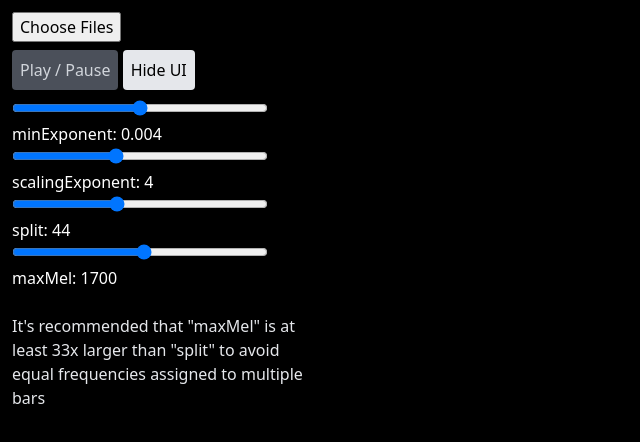
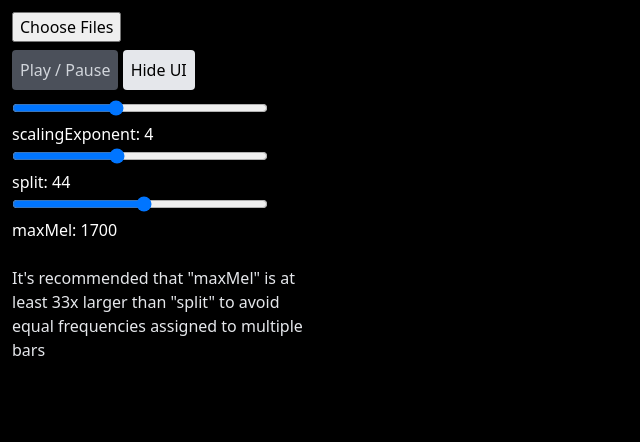
Before and after one commit to pinnick/mv-2, a SvelteKit app: page / in a window 1280 px wide. Shown: the top 442 px of the page, without its empty margins (0-640 px from the left). Built offline with nearby package versions, Linux system fonts and the light colour scheme.

Commit message:
Removed redundant variable

```diff
--- a/src/components/Visualizer.svelte
+++ b/src/components/Visualizer.svelte
@@ -5,7 +5,6 @@
 	export let mediaElement: HTMLMediaElement;
 	export let upperBounds: number[];
 	export let scalingExponent: number;
-	export let minExponent: number;
 	let canvas: HTMLCanvasElement;
 	let canvasCtx: CanvasRenderingContext2D;
 	let audioContext: AudioContext;
--- a/src/routes/+page.svelte
+++ b/src/routes/+page.svelte
@@ -6,7 +6,6 @@
 	let scalingExponent = 4;
 	let split = 44;
 	let maxMel = 1700;
-	let minExponent = 0.004;
 	$: melInterval = maxMel / split;
 	let upperBounds: number[] = [];
 	$: melInterval, calculateBounds();
@@ -38,15 +37,6 @@
 			/>
 		</div>
 		<div>
-			<input
-				type="range"
-				min={0.002}
-				max={0.006}
-				bind:value={minExponent}
-				step={0.0001}
-				class="w-64"
-			/>
-			<p class="text-white">minExponent: {minExponent}</p>
 			<input type="range" min={0} max={10} bind:value={scalingExponent} step={0.1} class="w-64" />
 			<p class="text-white">scalingExponent: {scalingExponent}</p>
 			<input type="range" min={6} max={100} bind:value={split} step={1} class="w-64" />
@@ -63,6 +53,6 @@
 		<br />
 	</div>
 	<div class="flex justify-center h-screen w-screen items-center absolute -z-10">
-		<Visualizer {mediaElement} bind:upperBounds {scalingExponent} {minExponent} />
+		<Visualizer {mediaElement} bind:upperBounds {scalingExponent} />
 	</div>
 </div>
```
